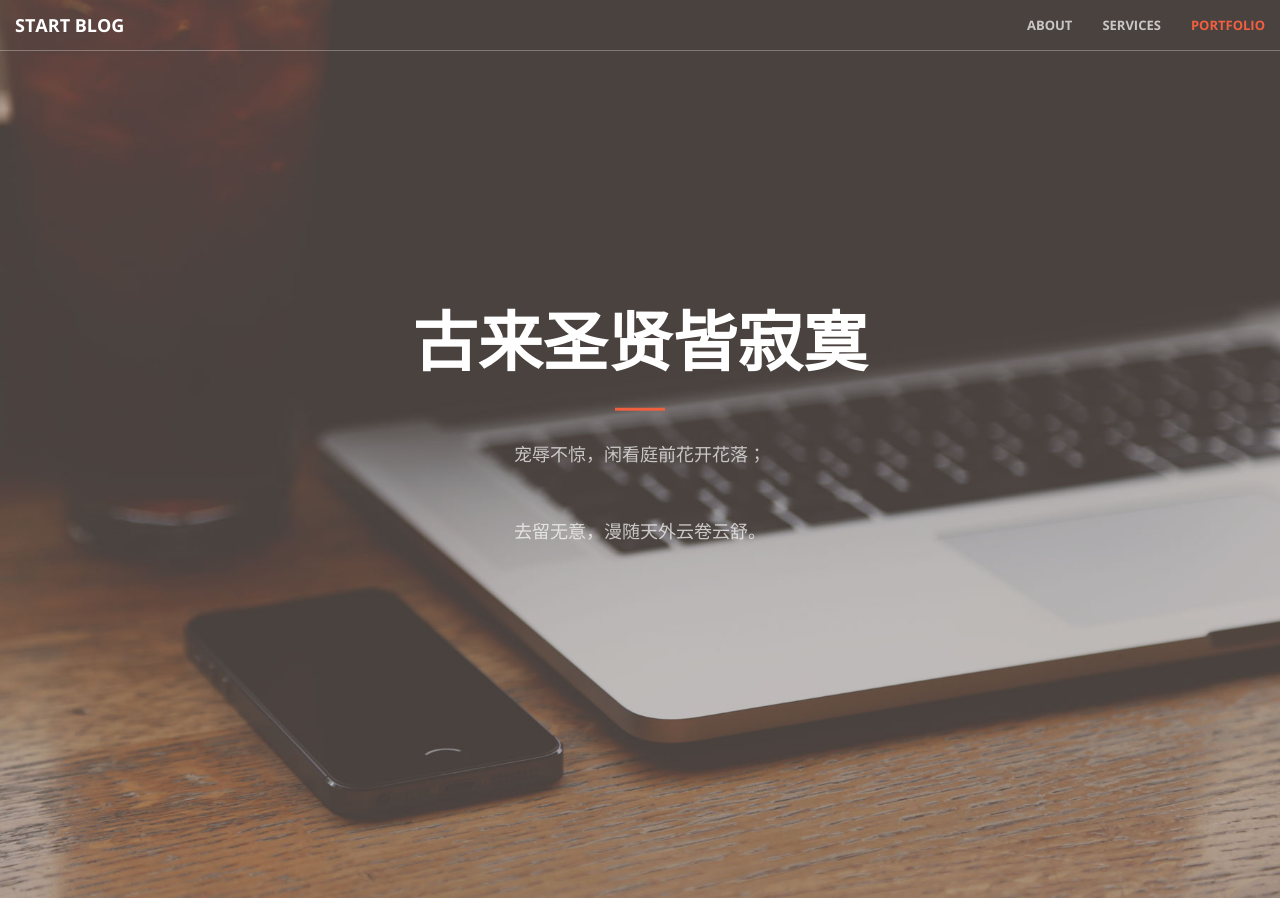
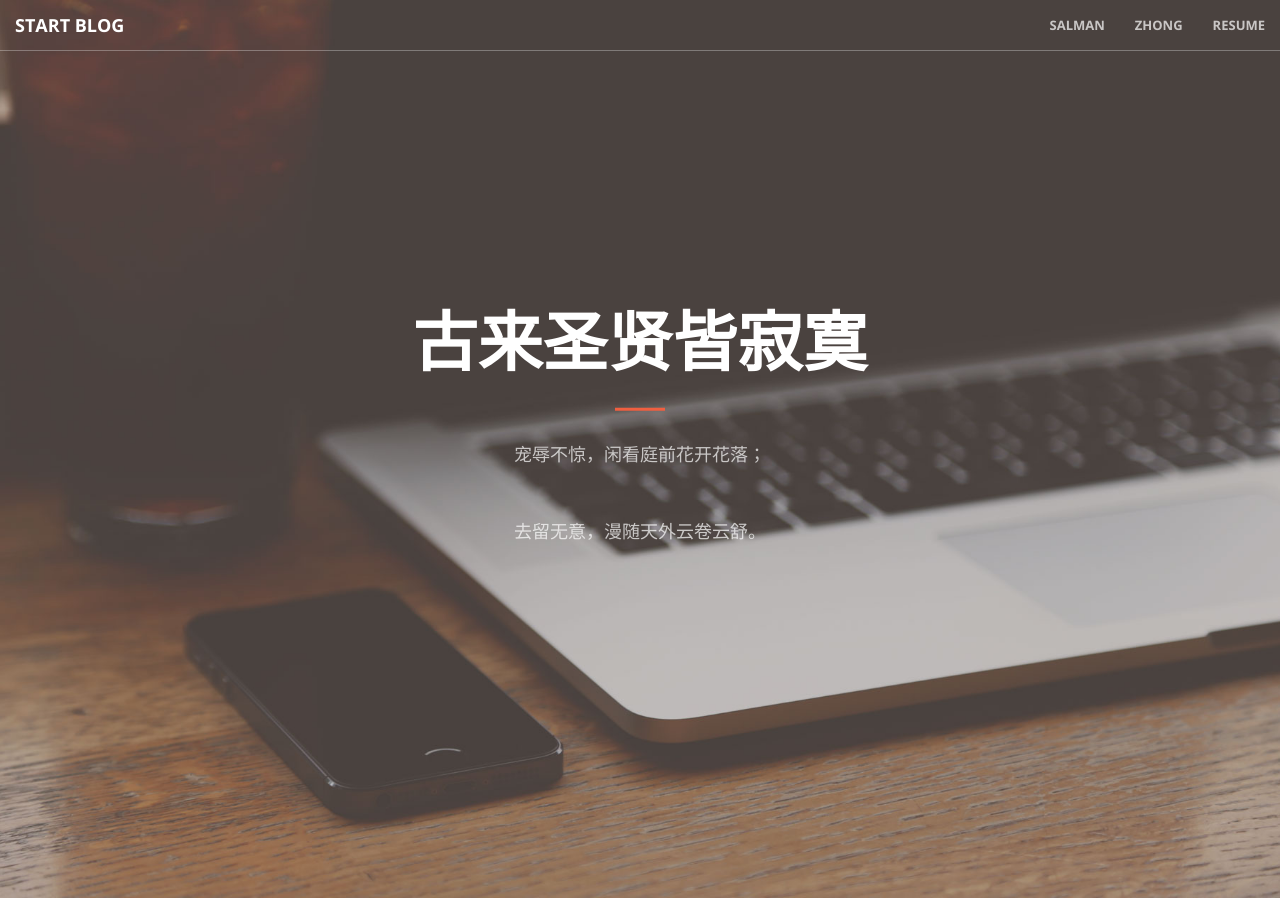
Before and after one commit to zhongpeng/zhongpeng.github.io, a Jekyll site: the page built from index.html, in a window 1280 px wide. Shown: the top 898 px of the page. Built offline with Jekyll 4.4.1, drawn with Linux system fonts in a browser that asks for light colours; grey boxes are pictures that could not be loaded.

Commit message:
Update nav.html

```diff
--- a/_includes/nav.html
+++ b/_includes/nav.html
@@ -15,13 +15,13 @@
         <div class="collapse navbar-collapse" id="bs-example-navbar-collapse-1">
             <ul class="nav navbar-nav navbar-right">
                 <li>
-                    <a class="page-scroll" href="#about">About</a>
+                    <a class="page-scroll" href="javascript:void(0)">Salman</a>
                 </li>
                 <li>
-                    <a class="page-scroll" href="#services">Services</a>
+                    <a class="page-scroll" href="javascript:void(0)">Zhong</a>
                 </li>
                 <li>
-                    <a class="page-scroll" href="#portfolio">Portfolio</a>
+                    <a class="page-scroll" href="javascript:void(0)">resume</a>
                 </li>
             </ul>
         </div>
```
